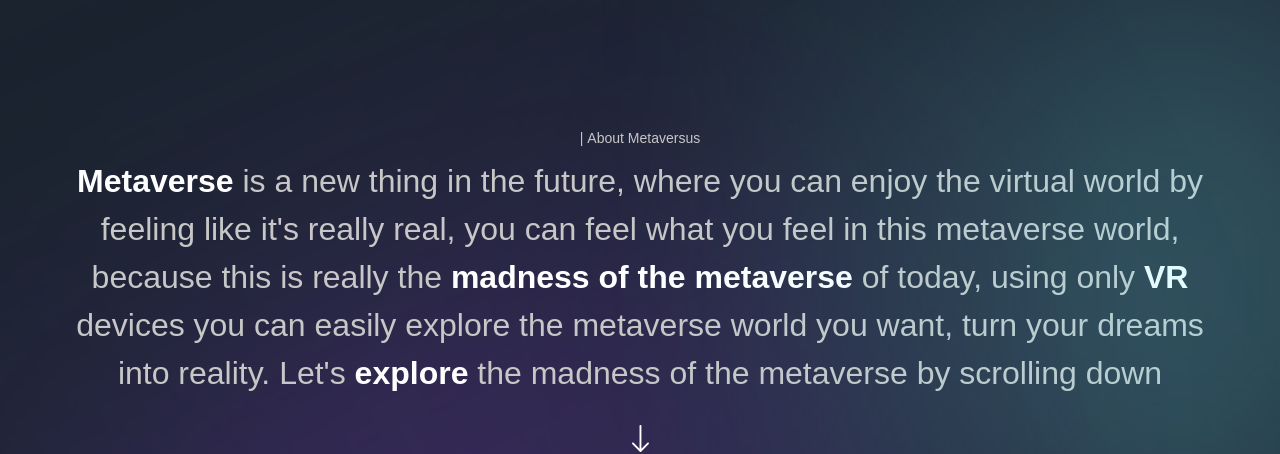
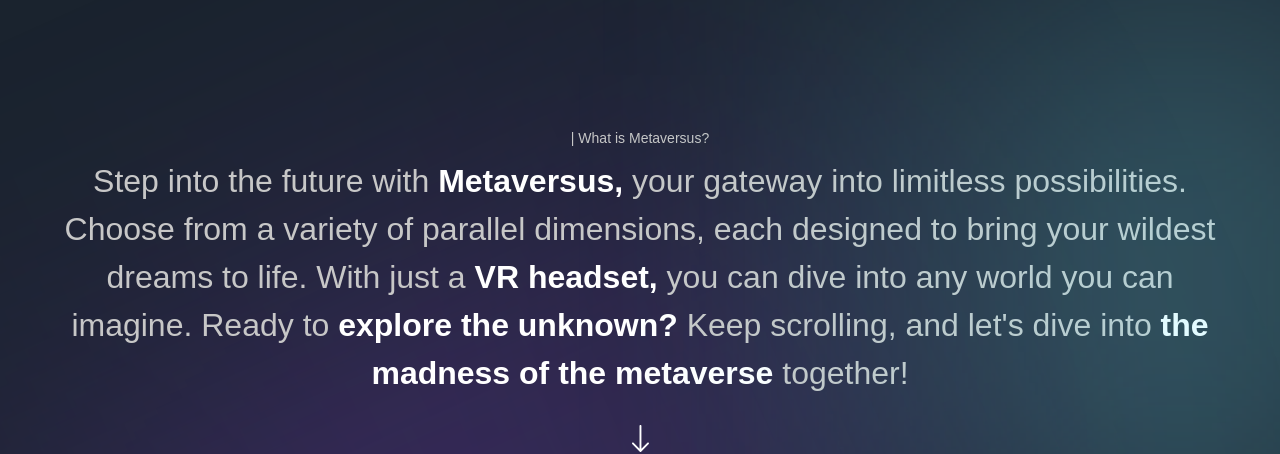
Before and after one commit to Scurrlin/metaversus, a Next.js app: page / in a window 1280 px wide. Shown: the part 1040-1494 px from the top of the page. Built offline with nearby package versions, Linux system fonts and the light colour scheme; a web font is replaced by a local one.

Commit message:
update Metaversus description

```diff
--- a/sections/About.jsx
+++ b/sections/About.jsx
@@ -16,25 +16,23 @@
       viewport={{ once: false, amount: 0.25 }}
       className={`${styles.innerWidth} mx-auto ${styles.flexCenter} flex-col`}
     >
-      <TypingText title="| About Metaversus" textStyles="text-center" />
+      <TypingText title="| What is Metaversus?" textStyles="text-center" />
 
       <motion.p
         variants={fadeIn('up', 'tween', 0.2, 1)}
         className="mt-[8px] font-normal sm:text-[32px] text-[20px] text-center text-secondary-white"
       >
-        <span className="font-extrabold text-white">Metaverse</span> is a new
-        thing in the future, where you can enjoy the virtual world by feeling
-        like it's really real, you can feel what you feel in this metaverse
-        world, because this is really the{' '}
+        Step into the future with <span className="font-extrabold text-white">Metaversus,</span> your gateway into limitless possibilities. Choose from a variety of parallel dimensions, each designed to bring your wildest dreams to life. With just a {' '}
         <span className="font-extrabold text-white">
-          madness of the metaverse
+          VR headset,
         </span>{' '}
-        of today, using only{' '}
-        <span className="font-extrabold text-white">VR</span> devices you can
-        easily explore the metaverse world you want, turn your dreams into
-        reality. Let's{' '}
-        <span className="font-extrabold text-white">explore</span> the madness
-        of the metaverse by scrolling down
+        you can dive into any world you can imagine. Ready to{' '}
+        <span className="font-extrabold text-white">
+          explore the unknown?
+        </span>{' '}
+        Keep scrolling, and let's dive into{' '}
+        <span className="font-extrabold text-white">the madness of the metaverse</span>{' '}
+        together!
       </motion.p>
 
       <motion.img
```
